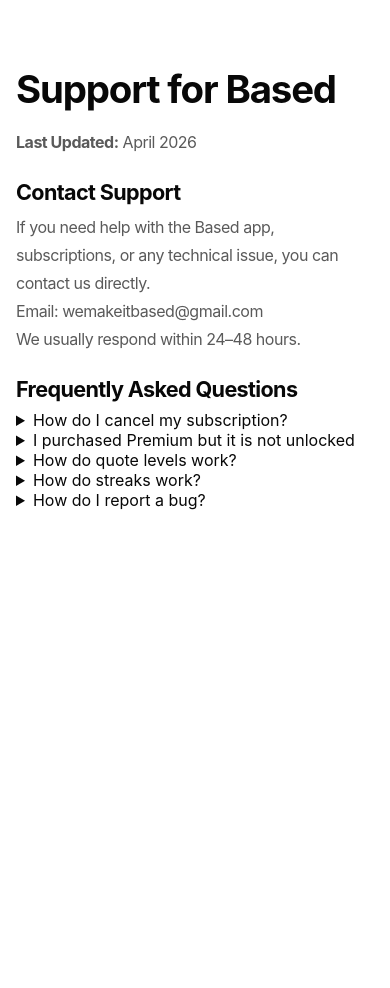
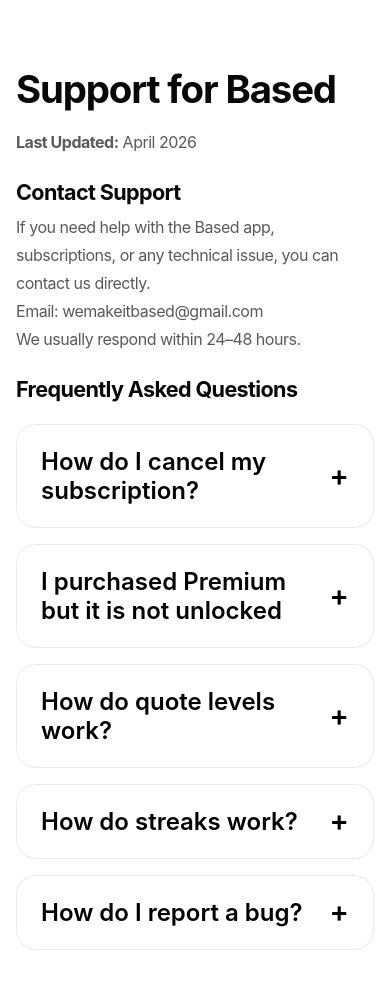
Before and after one commit to wemakeitbased/based, a Next.js app: page /support in a window 390 px wide. Shown: the top 988 px of the page. Before the commit the page ends 844 px from the top, so only its background shows below. Built offline with nearby package versions, Linux system fonts and the light colour scheme.

Commit message:
Add FAQ styles to globals.css

```diff
--- a/app/globals.css
+++ b/app/globals.css
@@ -359,4 +359,58 @@
   .footer {
     flex-direction: column;
   }
+  .faqList {
+  display: flex;
+  flex-direction: column;
+  gap: 16px;
+  margin-top: 24px;
 }
+
+.faqCard {
+  background: rgba(255, 255, 255, 0.6);
+  border: 1px solid rgba(0, 0, 0, 0.08);
+  border-radius: 20px;
+  padding: 0;
+  overflow: hidden;
+}
+
+.faqCard summary {
+  list-style: none;
+  cursor: pointer;
+  padding: 22px 24px;
+  font-size: 1.5rem;
+  font-weight: 600;
+  color: #000;
+  display: flex;
+  align-items: center;
+  justify-content: space-between;
+}
+
+.faqCard summary::-webkit-details-marker {
+  display: none;
+}
+
+.faqCard summary::after {
+  content: "+";
+  font-size: 1.8rem;
+  line-height: 1;
+  transition: transform 0.2s ease;
+}
+
+.faqCard[open] summary::after {
+  transform: rotate(45deg);
+}
+
+.faqContent {
+  padding: 0 24px 24px 24px;
+  color: rgba(0, 0, 0, 0.6);
+}
+
+.faqContent p {
+  margin: 0 0 16px 0;
+}
+
+.faqContent p:last-child {
+  margin-bottom: 0;
+}
+}
```
